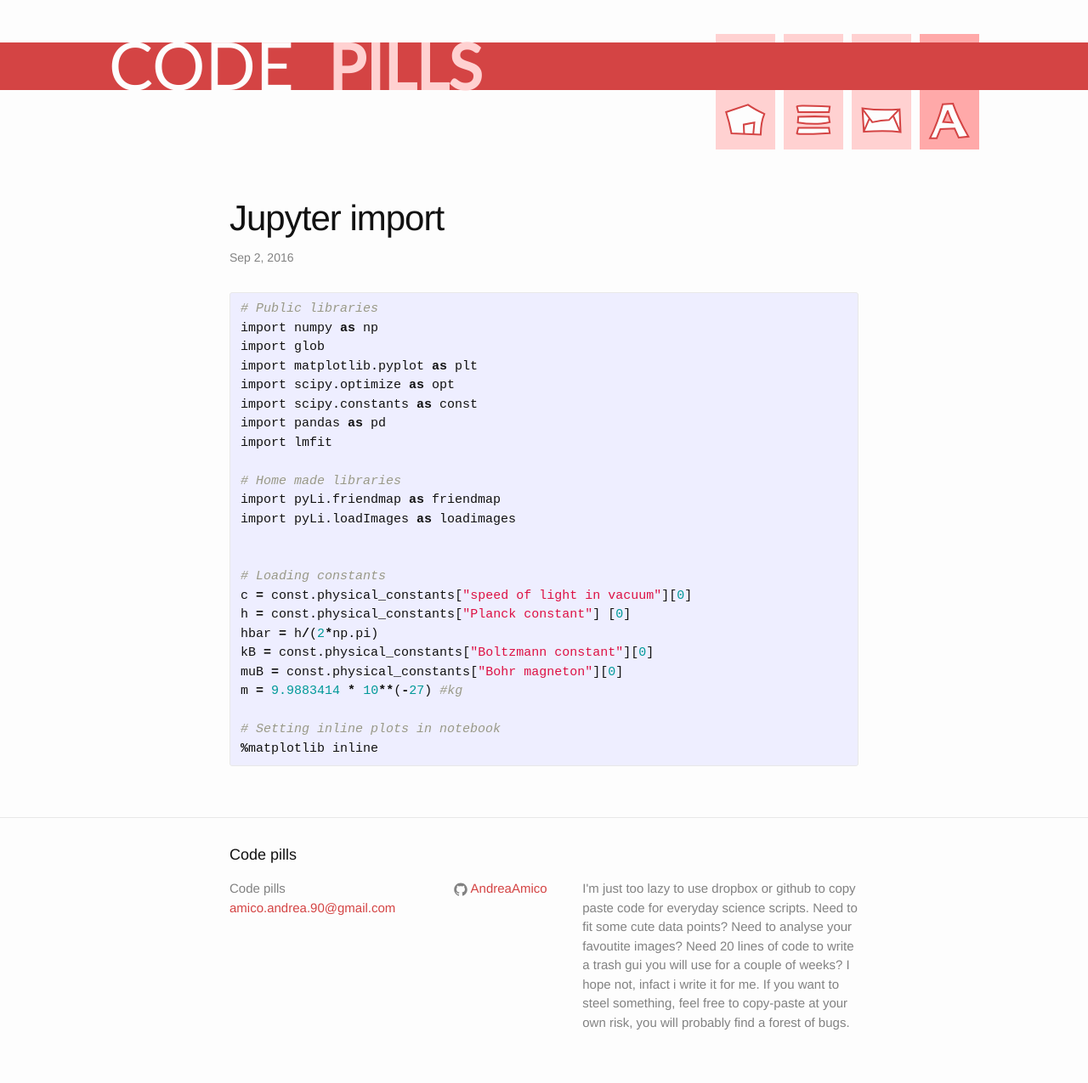
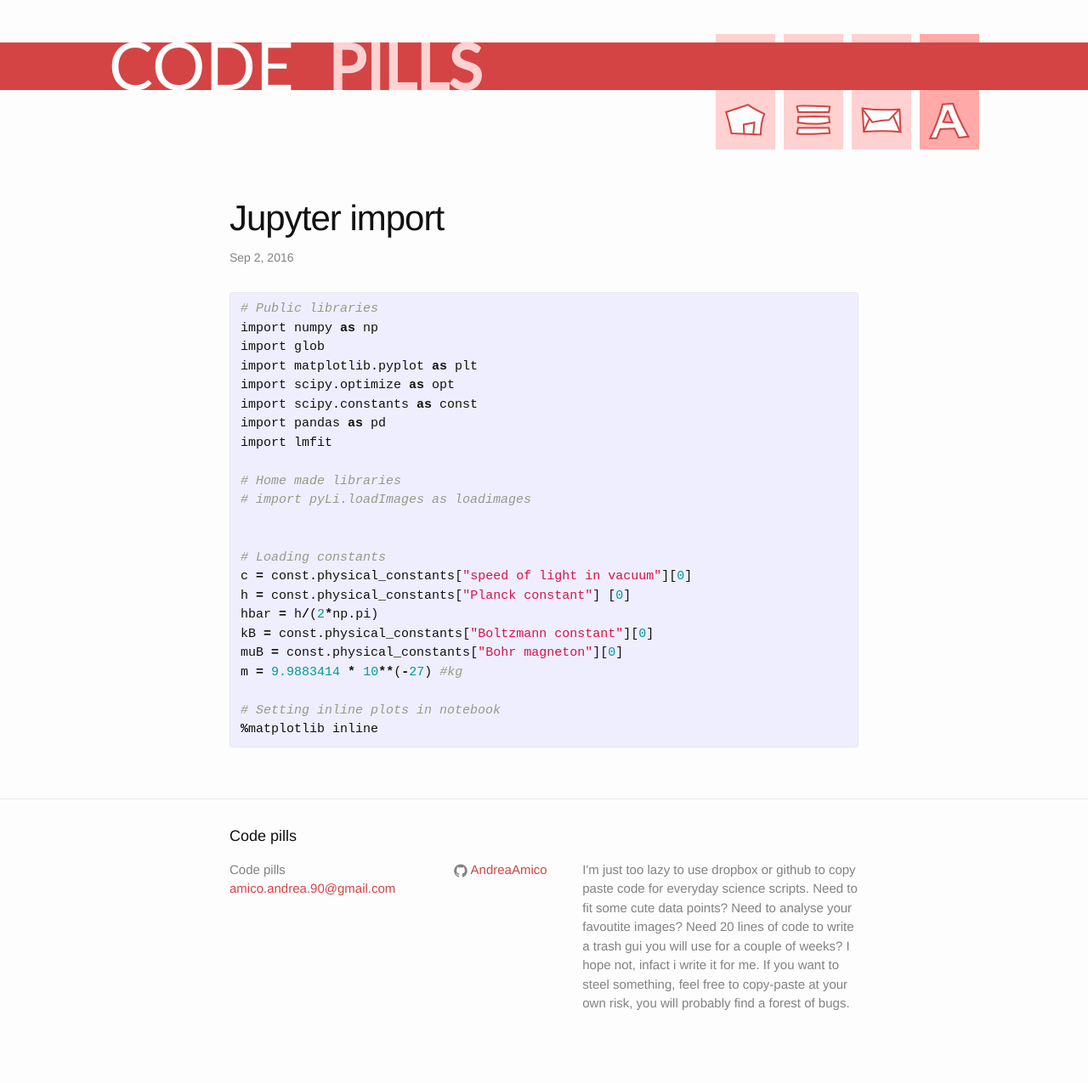
Before and after one commit to AndreaAmico/AndreaAmico.github.io, a Jekyll site: the page built from _posts/2016-09-02-jupyter-imports.markdown, in a window 1280 px wide. Shown: the whole page at 85% size. Built offline with Jekyll 4.4.1, drawn with Linux system fonts in a browser that asks for light colours; after the commit the page ends 1253 px from its top, so only the background shows below that.

Commit message:
Few fixes

```diff
--- a/_posts/2016-09-02-jupyter-imports.markdown
+++ b/_posts/2016-09-02-jupyter-imports.markdown
@@ -16,8 +16,7 @@ import pandas as pd
 import lmfit
 
 # Home made libraries
-import pyLi.friendmap as friendmap
-import pyLi.loadImages as loadimages
+# import pyLi.loadImages as loadimages
 
 
 # Loading constants
--- a/_posts/2016-09-30-simple-generic-fit.markdown
+++ b/_posts/2016-09-30-simple-generic-fit.markdown
@@ -7,7 +7,6 @@ categories: data_analysis
 
 Fitter prototype using [lmfit](https://lmfit.github.io/lmfit-py/ "https://lmfit.github.io/lmfit-py/") module.
 
---TODO--
 Copy paste use
 {% highlight python %}
 import matplotlib.pyplot as plt
```
